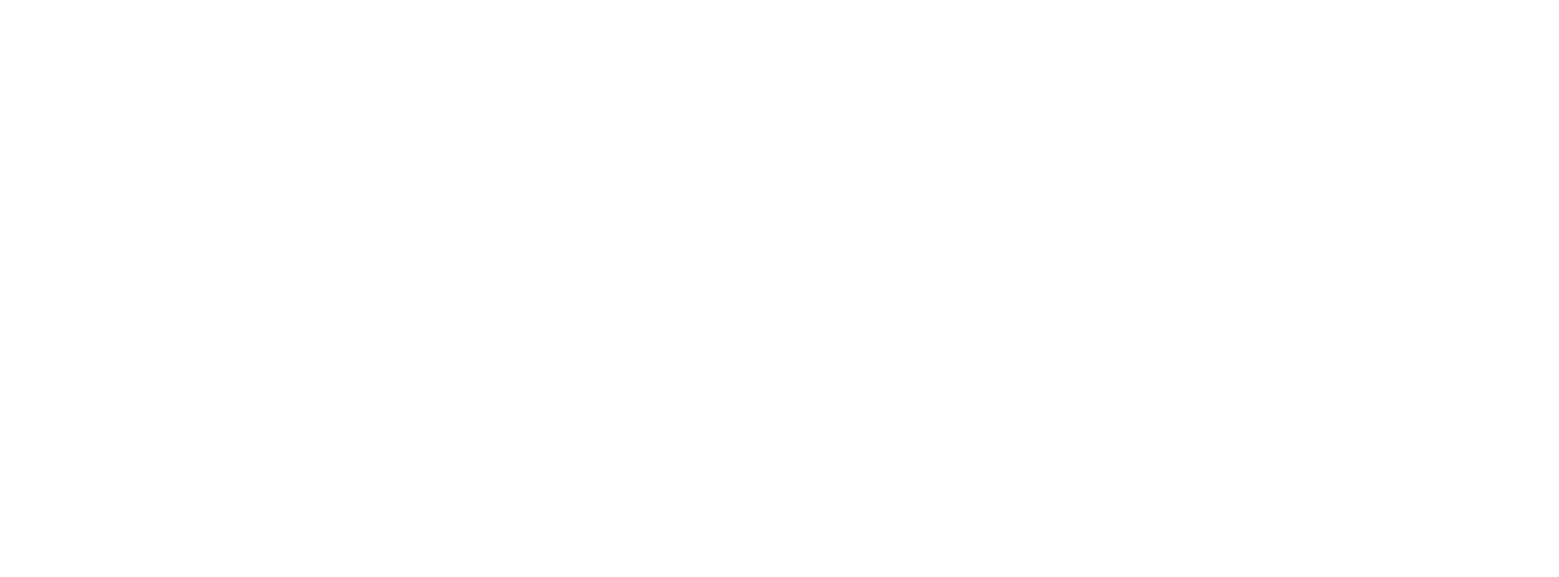
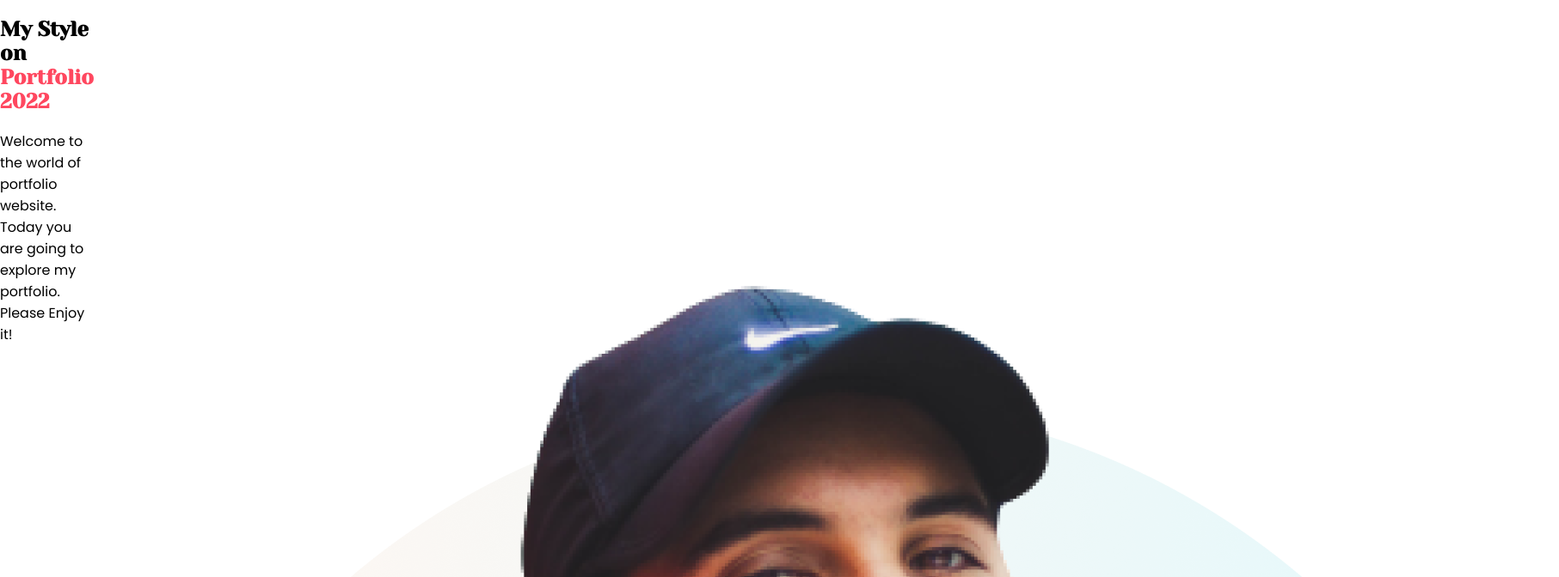
Before and after one commit to NasirUddinAhmed/portfolio-2022, a plain HTML site: page index.html in a window 1280 px wide. Shown: the top 672 px of the page at 86% size, 1813 px wide, since content can reach past the window. Drawn offline with Linux system fonts and the light colour scheme.

Commit message:
portfolio updated

```diff
--- a/index.html
+++ b/index.html
@@ -5,7 +5,30 @@
     <meta http-equiv="X-UA-Compatible" content="IE=edge" />
     <meta name="viewport" content="width=device-width, initial-scale=1.0" />
     <title>Portfolio Website | 2022</title>
+    <link rel="preconnect" href="https://fonts.googleapis.com" />
+    <link rel="preconnect" href="https://fonts.gstatic.com" crossorigin />
+    <link
+      href="https://fonts.googleapis.com/css2?family=Raleway&family=Yeseva+One&display=swap"
+      rel="stylesheet"
+    />
+    <link rel="preconnect" href="https://fonts.googleapis.com" />
+    <link rel="preconnect" href="https://fonts.gstatic.com" crossorigin />
+    <link
+      href="https://fonts.googleapis.com/css2?family=Poppins&display=swap"
+      rel="stylesheet"
+    />
     <link rel="stylesheet" href="style.css" />
   </head>
-  <body></body>
+  <body>
+    <section class="header-container">
+      <div>
+        <h1>My Style on <span class="text-color">Portfolio 2022</span></h1>
+        <p>
+          Welcome to the world of portfolio website. Today you are going to
+          explore my portfolio. Please Enjoy it!
+        </p>
+      </div>
+      <div><img src="images/persons/person-0.png" alt="person face" /></div>
+    </section>
+  </body>
 </html>
--- a/style.css
+++ b/style.css
@@ -0,0 +1,19 @@
+/** font-family: 'Yeseva One', cursive;
+    font-family: 'Poppins', sans-serif;**/
+body {
+  margin: 0;
+  padding: 0;
+  font-family: "Poppins", sans-serif;
+}
+
+h1 {
+  font-family: "Yeseva One", cursive;
+}
+
+.text-color {
+  color: #ff475f;
+}
+
+.header-container {
+  display: flex;
+}
```
